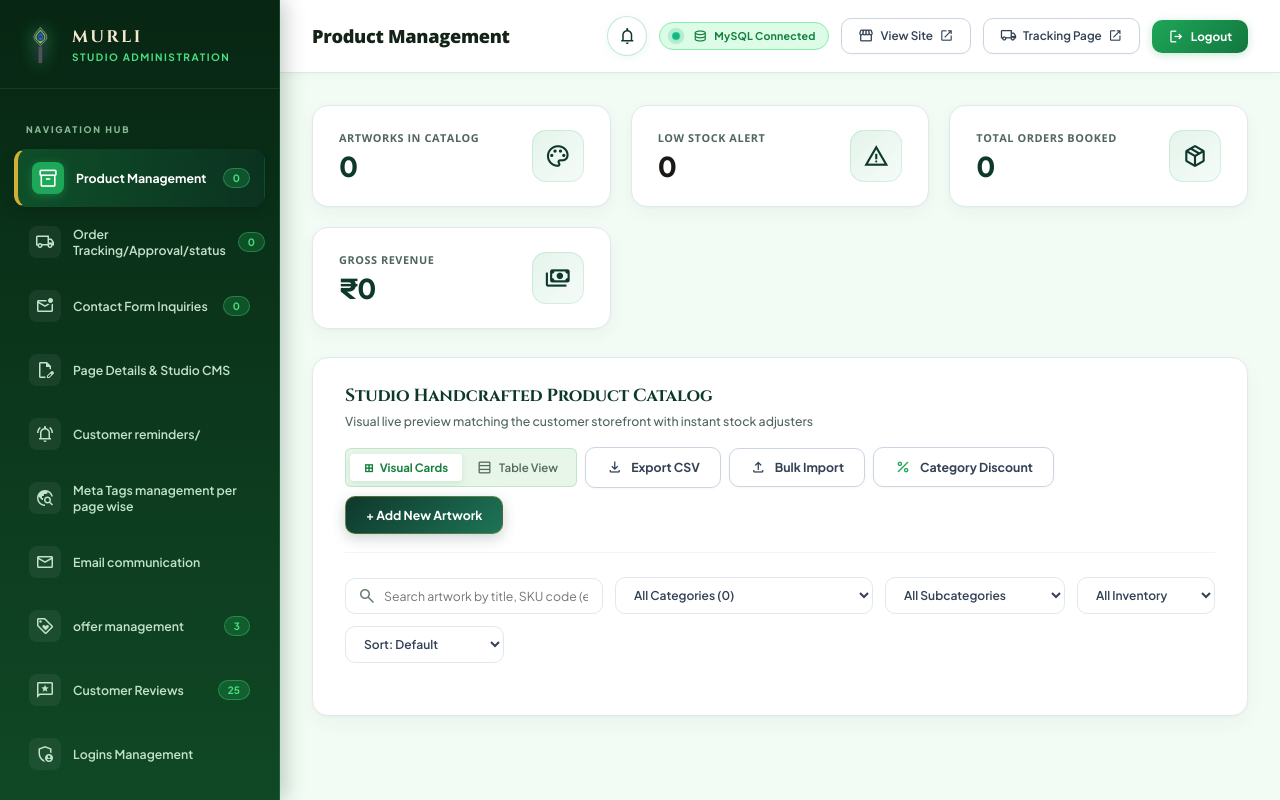
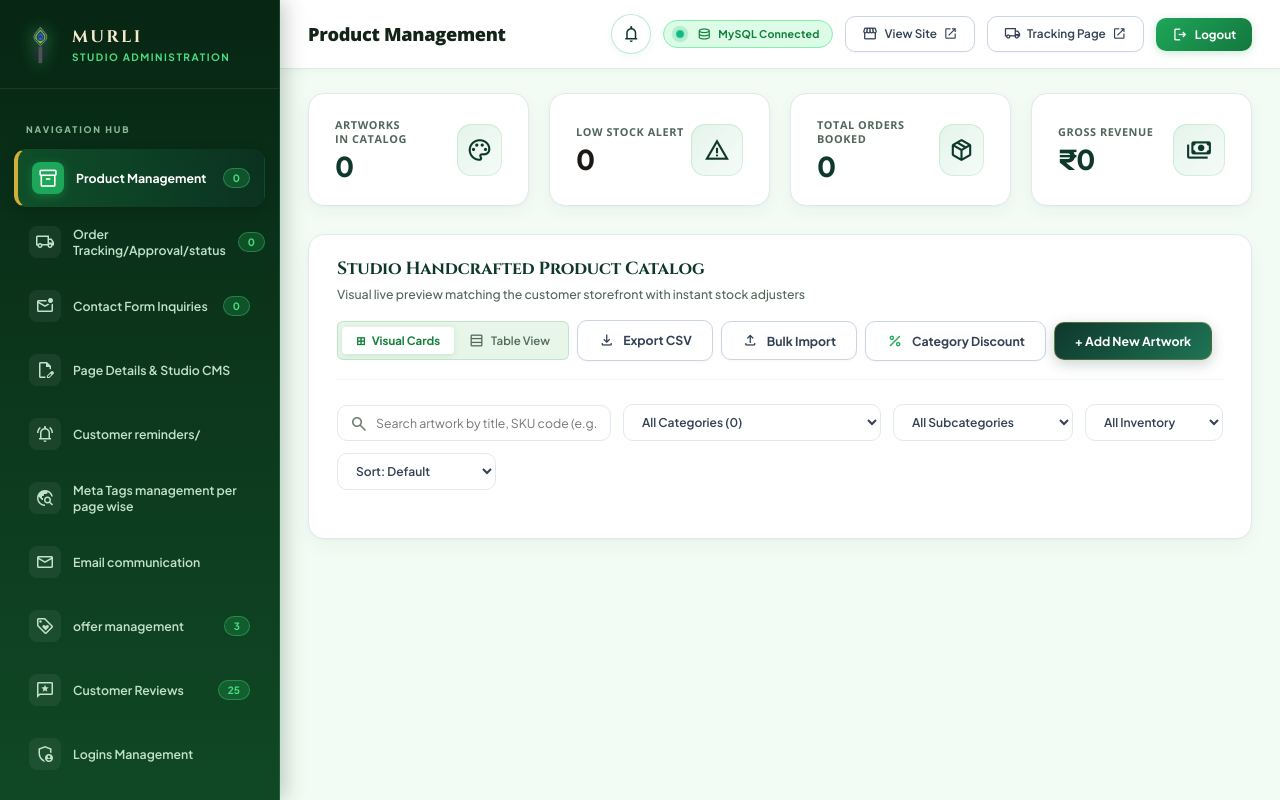
Before and after one commit to avanishpal143/Murli-Creation, a PHP site: page /admin.php in a window 1280 px wide. Run offline with PHP 8.4, Linux system fonts and the light colour scheme; the visitor is signed in with stand-in values (Sample User, id 1); data that the repository does not hold is empty; some web fonts are replaced.

Commit message:
Fix admin container overflow, broken right borders, form grid wrapping, and smooth page scrolling

```diff
--- a/assets/css/admin.css
+++ b/assets/css/admin.css
@@ -168,8 +168,11 @@ body.admin-body {
   background-color: var(--admin-bg);
   color: var(--admin-text-main);
   min-height: 100vh;
+  width: 100%;
+  max-width: 100vw;
   display: flex;
   overflow-x: hidden;
+  overflow-y: auto;
   -webkit-font-smoothing: antialiased;
 }
 
@@ -525,16 +528,21 @@ body.admin-body {
    ------------------------------------------------------------- */
 .admin-main {
   margin-left: 280px;
-  flex: 1;
+  flex: 1 1 auto;
+  width: calc(100% - 280px);
+  max-width: calc(100vw - 280px);
+  min-width: 0;
   min-height: 100vh;
   display: flex;
   flex-direction: column;
+  box-sizing: border-box;
+  overflow-x: hidden;
 }
 
 .admin-topbar {
   background: #ffffff;
   border-bottom: 1px solid var(--admin-border);
-  padding: 16px 32px;
+  padding: 14px 28px;
   display: flex;
   align-items: center;
   justify-content: space-between;
@@ -542,6 +550,9 @@ body.admin-body {
   top: 0;
   z-index: 90;
   box-shadow: 0 2px 10px rgba(18, 72, 41, 0.04);
+  width: 100%;
+  max-width: 100%;
+  box-sizing: border-box;
 }
 
 .topbar-left {
@@ -686,13 +697,21 @@ body.admin-body {
    Tab Panels & Clean Containers
    ------------------------------------------------------------- */
 .admin-content {
-  padding: 32px;
-  flex: 1;
+  padding: 24px 28px;
+  flex: 1 0 auto;
+  width: 100%;
+  max-width: 100%;
+  min-width: 0;
+  box-sizing: border-box;
 }
 
 .admin-tab-pane {
   display: none;
   animation: fadeIn 0.2s ease-out;
+  width: 100%;
+  max-width: 100%;
+  min-width: 0;
+  box-sizing: border-box;
 }
 
 .admin-tab-pane.active {
@@ -778,11 +797,15 @@ body.admin-body {
   background: #ffffff;
   border: 1.5px solid #E2E8F0;
   border-radius: 16px;
-  padding: 28px 32px;
+  padding: 24px 28px;
   box-shadow: 0 1px 3px rgba(0, 0, 0, 0.03), 0 8px 24px -4px rgba(15, 56, 44, 0.05);
   margin-bottom: 28px;
   transition: all 0.25s cubic-bezier(0.4, 0, 0.2, 1);
   position: relative;
+  width: 100%;
+  max-width: 100%;
+  box-sizing: border-box;
+  overflow: hidden;
 }
 
 .admin-box:hover {
@@ -799,6 +822,9 @@ body.admin-body {
   margin-bottom: 24px;
   padding-bottom: 18px;
   border-bottom: 1.5px solid #F1F5F9;
+  width: 100%;
+  max-width: 100%;
+  box-sizing: border-box;
 }
 
 .admin-box-title {
```
Also changed, not shown: other parts of assets/css/admin.css (+64 -6 lines).
